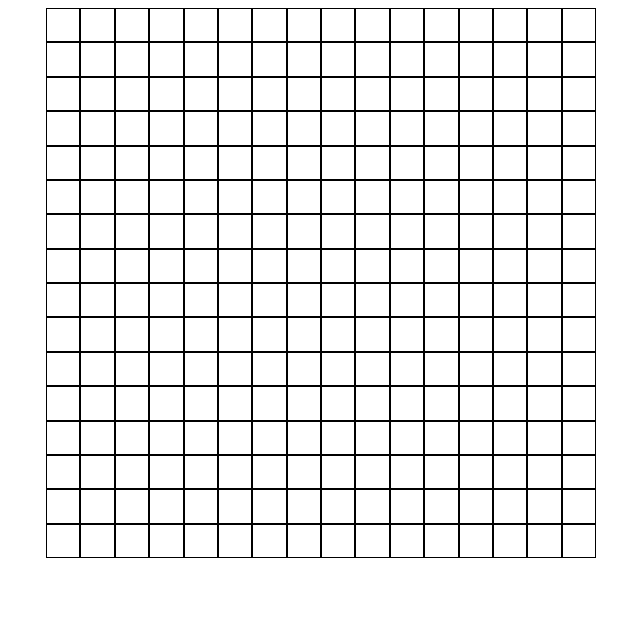
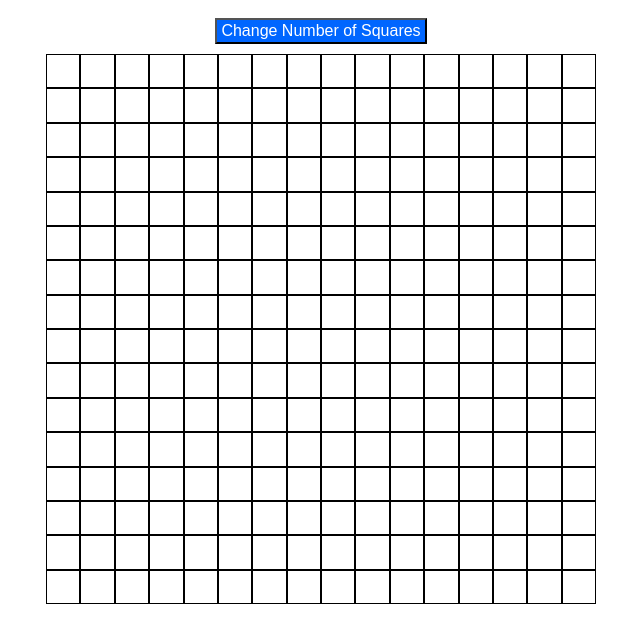
Before and after one commit to seattlecrw/EtchASketch, a plain HTML site: page index.html in a window 1280 px wide. Shown: the whole page, without its empty margins (319-959 px from the left). Drawn offline with nearby package versions, Linux system fonts and the light colour scheme.

Commit message:
add button to allow for changing grid size

```diff
--- a/index.html
+++ b/index.html
@@ -7,7 +7,9 @@
 		<title>EtchASketch</title>
 	</head>
 	<body>
-		<div class="container" id="board">
+		<div class="container" id="header">
+			<button type="button" class="btn btn-primary">Change Number of Squares</button>
 		</div>
+		<div class="container" id="board"></div>
 	</body>
 </html>
--- a/script.js
+++ b/script.js
@@ -14,7 +14,7 @@ $(document).ready(function() {
 	}
 	render(num_squares);
 
-	// Create random color generator
+	// create random color generator
 	var random_color_generate = function() {
 		var max_hex = parseInt('FFFFFF', 16);
 		var random_choice = Math.floor(Math.random() * max_hex);
@@ -22,7 +22,7 @@ $(document).ready(function() {
 		return '#' + hexString;
 	};
 
-	// Create hover effect to change box colors
+	// create hover effect to change box colors
 	$('.box').hover(function() {
 		var new_color = random_color_generate();
 		$(this).css('background-color', new_color);
@@ -30,4 +30,10 @@ $(document).ready(function() {
     }, function() {
     	$(this).css('border', '1px solid #000000')
     });
+
+    // implement button that changes number of squares in grid
+    $('button').click(function() {
+    	var new_number = prompt("How many squares would you like per side?");
+    	render(new_number);
+    });
 });
--- a/stylesheet.css
+++ b/stylesheet.css
@@ -5,8 +5,16 @@ body {
 }
 
 /* board */
+.btn {
+	margin-top: 10px;
+	padding: 2px 4px;
+	background-color: #0066FF;
+	color: #FFFFFF;
+	font-size: 16px;
+}
+
 #board {
-	margin: auto;
+	margin: 10px auto;
 	width: 550px;
 	height: 550px;
 }
```
